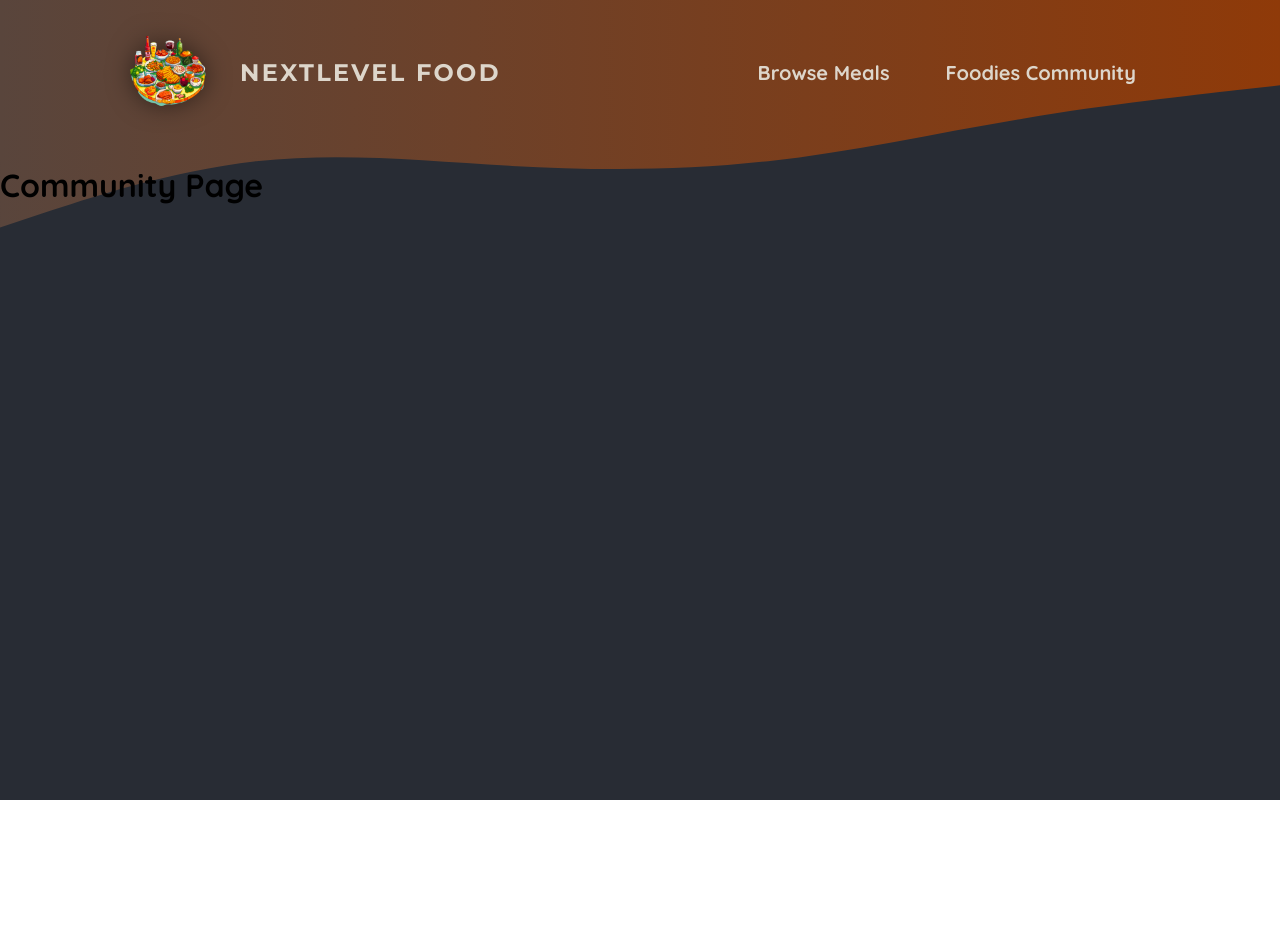
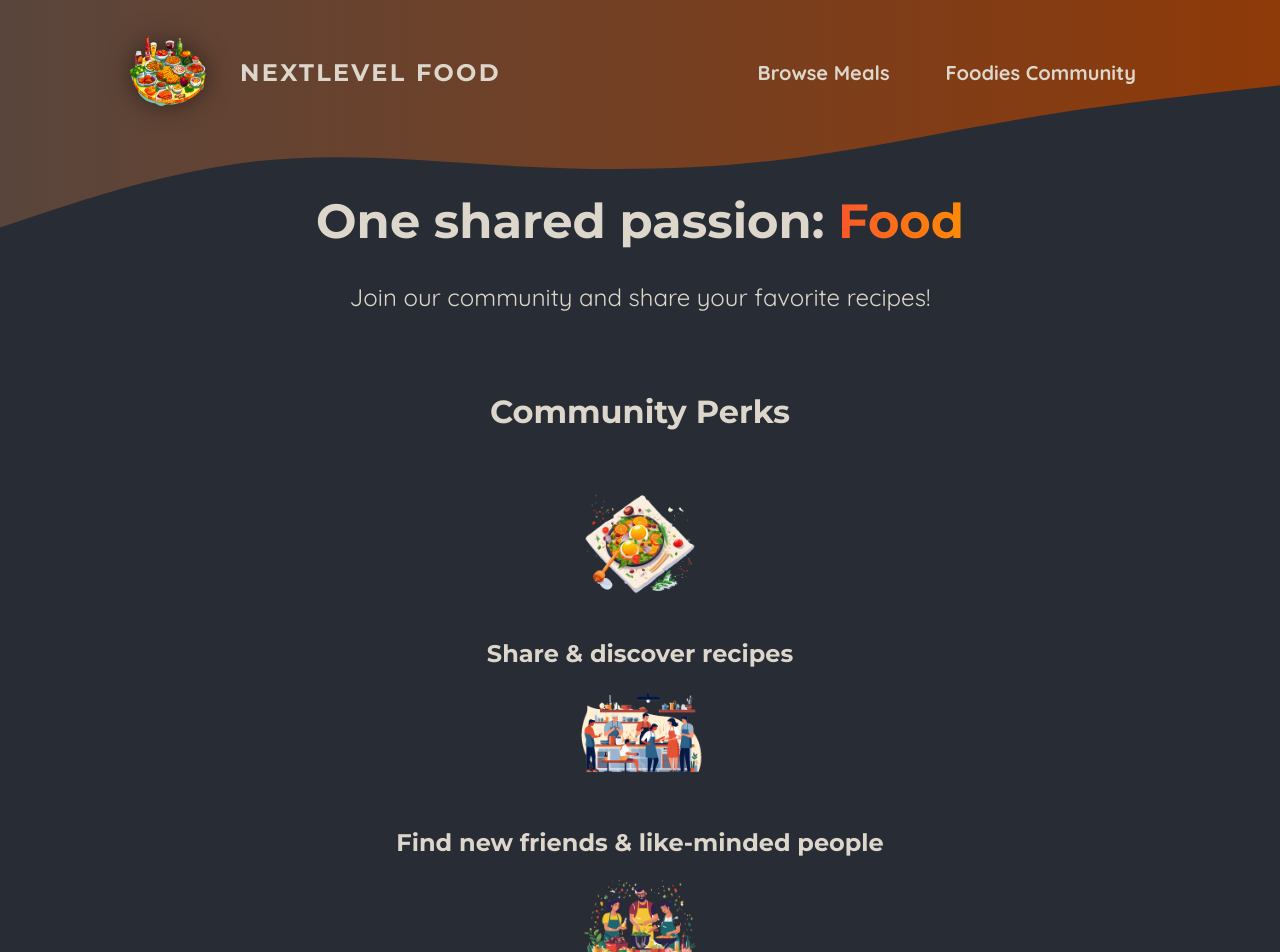
Before and after one commit to sohalmani/foodies, a Next.js app: page /community in a window 1280 px wide. Shown: the top 952 px of the page. Before the commit the page ends 800 px from the top, so only its background shows below. Built offline with nearby package versions, Linux system fonts and the light colour scheme.

Commit message:
feat: add community page

```diff
--- a/app/community/page.js
+++ b/app/community/page.js
@@ -1,3 +1,37 @@
+import Image from 'next/image';
+
+import mealIcon from '@/assets/icons/meal.png';
+import communityIcon from '@/assets/icons/community.png';
+import eventsIcon from '@/assets/icons/events.png';
+import classes from './page.module.css';
+
 export default function CommunityPage() {
-    return <h1>Community Page</h1>
+  return (
+    <>
+      <header className={classes.header}>
+        <h1>
+          One shared passion: <span className={classes.highlight}>Food</span>
+        </h1>
+        <p>Join our community and share your favorite recipes!</p>
+      </header>
+      <main className={classes.main}>
+        <h2>Community Perks</h2>
+
+        <ul className={classes.perks}>
+          <li>
+            <Image src={mealIcon} alt="A delicious meal" />
+            <p>Share & discover recipes</p>
+          </li>
+          <li>
+            <Image src={communityIcon} alt="A crowd of people, cooking" />
+            <p>Find new friends & like-minded people</p>
+          </li>
+          <li>
+            <Image src={eventsIcon} alt="A crowd of people at a cooking event" />
+            <p>Participate in exclusive events</p>
+          </li>
+        </ul>
+      </main>
+    </>
+  );
 }
--- /dev/null
+++ b/app/community/page.module.css
@@ -0,0 +1,61 @@
+.header {
+  gap: 3rem;
+  margin: 3rem auto 5rem auto;
+  width: 90%;
+  max-width: 75rem;
+  color: #ddd6cb;
+  font-size: 1.5rem;
+  text-align: center;
+}
+
+.header h1 {
+  font-family: 'Montserrat', sans-serif;
+}
+
+.highlight {
+  background: linear-gradient(90deg, #f9572a, #ff8a05);
+  background-clip: text;
+  -webkit-background-clip: text;
+  -webkit-text-fill-color: transparent;
+}
+
+.main {
+  width: 90%;
+  max-width: 40rem;
+  margin: 0 auto;
+  text-align: center;
+}
+
+.main h2 {
+  font-family: 'Montserrat', sans-serif;
+  font-size: 2rem;
+  margin-bottom: 3rem;
+  color: #ddd6cb;
+}
+
+.perks {
+  list-style: none;
+  margin: 3rem 0;
+  padding: 0;
+}
+
+.perks li {
+  display: flex;
+  flex-direction: column;
+  align-items: center;
+  gap: 2rem;
+}
+
+.perks img {
+  width: 8rem;
+  height: 8rem;
+  object-fit: contain;
+}
+
+.perks p {
+  font-family: 'Montserrat', sans-serif;
+  font-size: 1.5rem;
+  font-weight: bold;
+  margin: 0;
+  color: #ddd6cb;
+}
```
